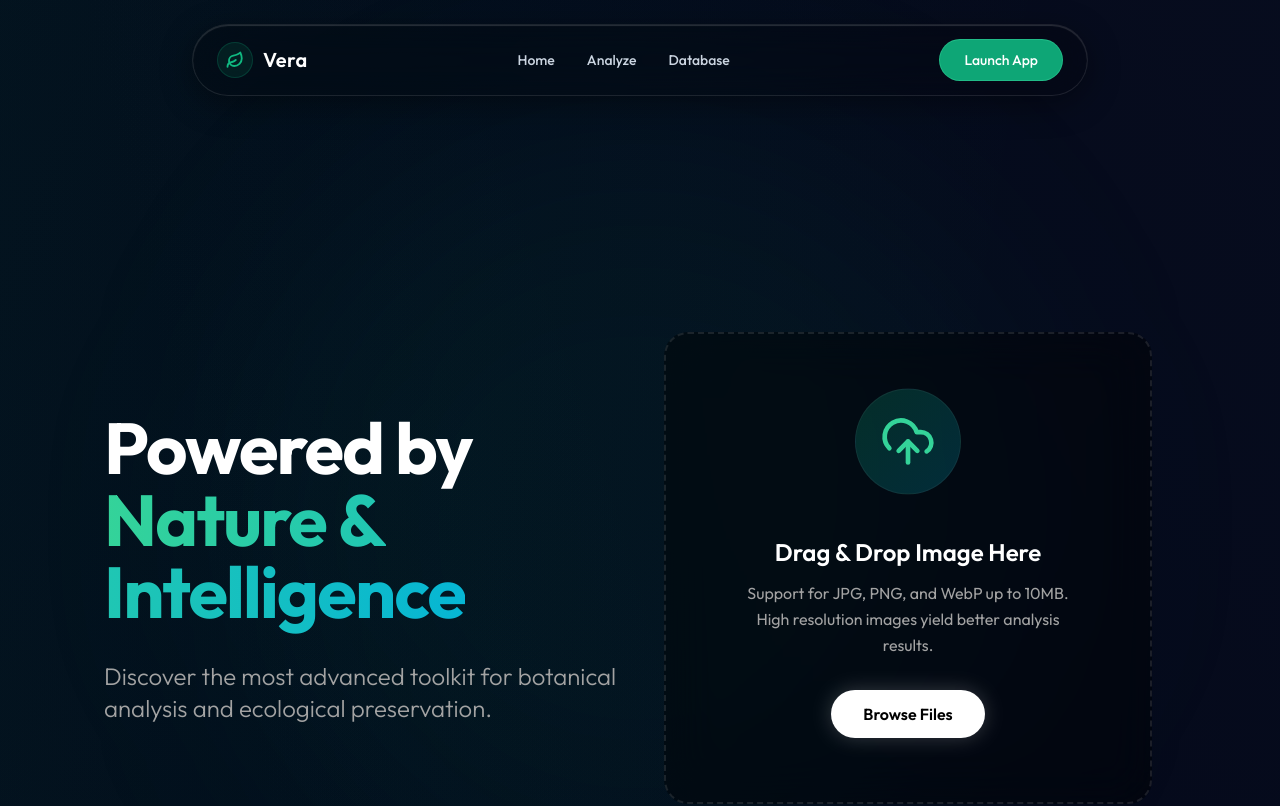
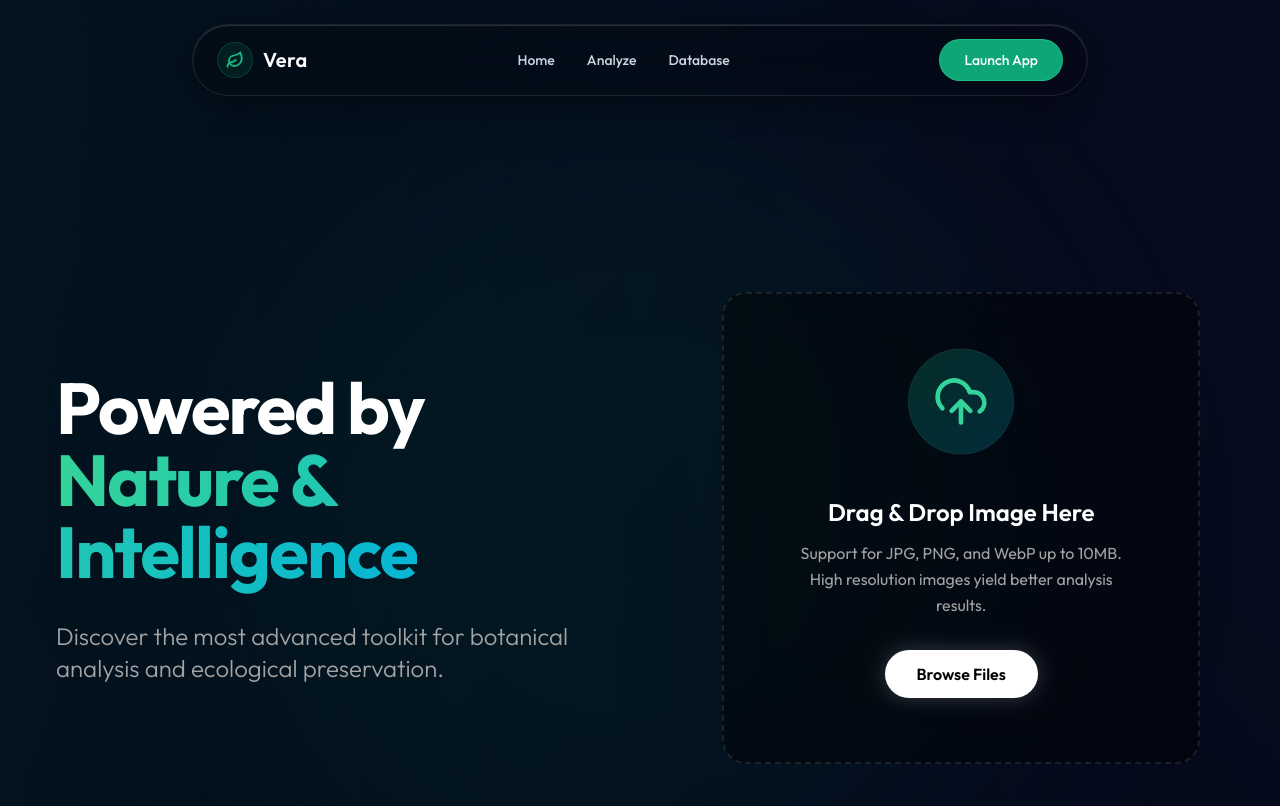
Before and after one commit to Charles-CS/Vera, a Next.js app: page / in a window 1280 px wide. Shown: the top 806 px of the page. Built offline with nearby package versions, Linux system fonts and the light colour scheme.

Commit message:
feat: implement landing page with hero section and dashboard integration

```diff
--- a/src/app/page.tsx
+++ b/src/app/page.tsx
@@ -21,12 +21,12 @@ export default function Home() {
   return (
     <div className="flex flex-col w-full gap-8">
       {/* HERO SECTION */}
-      <section className="w-full h-screen flex flex-col lg:flex-row items-center justify-center px-6 lg:px-20 relative pt-20">
+      <section className="w-full min-h-screen flex flex-col lg:flex-row items-center justify-between max-w-7xl mx-auto px-6 lg:px-8 relative pt-20 lg:pt-0">
         {/* Background glow effects for Hero */}
         <div className="absolute top-1/2 left-1/2 -translate-x-1/2 -translate-y-1/2 w-[800px] h-[800px] bg-emerald-500/5 blur-[120px] rounded-full pointer-events-none" />
 
         {/* Left Side: Title and Text */}
-        <div className="relative z-10 w-full lg:w-1/2 space-y-8 text-center lg:text-left mb-8 lg:mb-0">
+        <div className="relative z-10 w-full lg:w-[50%] space-y-8 text-center lg:text-left mb-8 lg:mb-0">
           <h1 className="text-5xl md:text-7xl font-bold tracking-tight text-white leading-[1.1]">
             Powered by <br className="hidden lg:block" />
             <span className="text-transparent bg-clip-text bg-gradient-to-r from-emerald-400 to-cyan-500">Nature & Intelligence</span>
@@ -37,7 +37,7 @@ export default function Home() {
         </div>
 
         {/* Right Side: Dashboard Upload Component embedded in Hero */}
-        <div className="w-full lg:w-1/2 relative z-10 flex justify-center lg:justify-end scale-90 lg:scale-100 origin-center lg:origin-right">
+        <div className="w-full lg:w-[45%] relative z-10 flex justify-center">
           <DashboardView onAnalyze={handleHeroAnalyze} hideHeader={true} />
         </div>
       </section>
```
